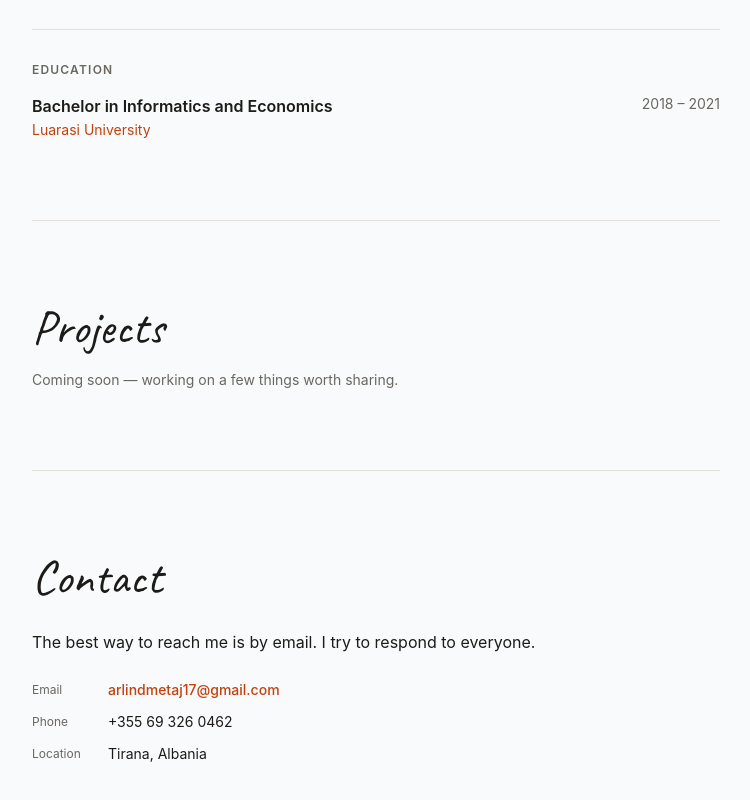
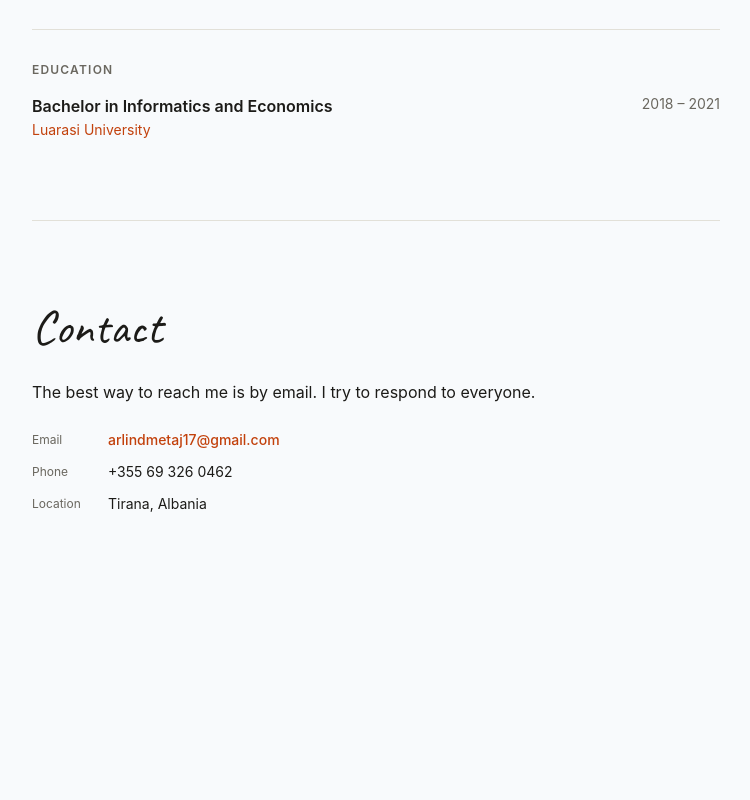
Before and after one commit to arlindmetaj/arlind-tech, a Next.js app: page / in a window 1280 px wide. Shown: the part 4267-5067 px from the top of the page, without its empty margins (264-1014 px from the left). After the commit the page ends 4845 px from the top, so only its background shows below. Built offline with nearby package versions, Linux system fonts and the light colour scheme; no server answers.

Commit message:
public site: remove projects section

```diff
--- a/app/page.tsx
+++ b/app/page.tsx
@@ -349,21 +349,6 @@ export default function HomePage() {
 
           <div style={{ borderTop: "1px solid var(--line)" }} />
 
-          {/* ── Projects ───────────────────────────────── */}
-          <section id="projects">
-            <h2
-              className="font-caveat"
-              style={{ fontSize: 48, lineHeight: 1.1, color: "var(--ink)" }}
-            >
-              Projects
-            </h2>
-            <p className="mt-4 text-sm" style={{ color: "var(--dim)" }}>
-              Coming soon — working on a few things worth sharing.
-            </p>
-          </section>
-
-          <div style={{ borderTop: "1px solid var(--line)" }} />
-
           {/* ── Contact ────────────────────────────────── */}
           <section id="contact" className="space-y-6">
             <h2
```
